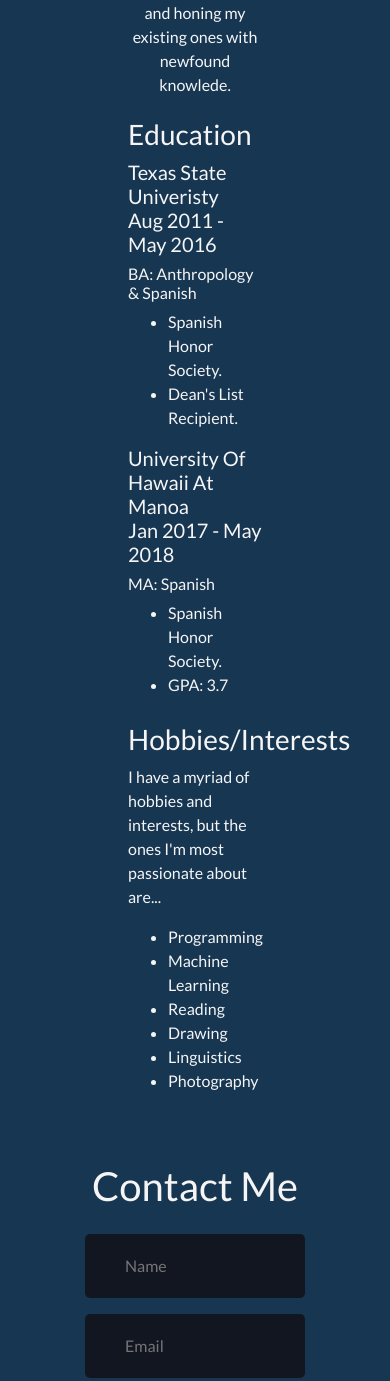
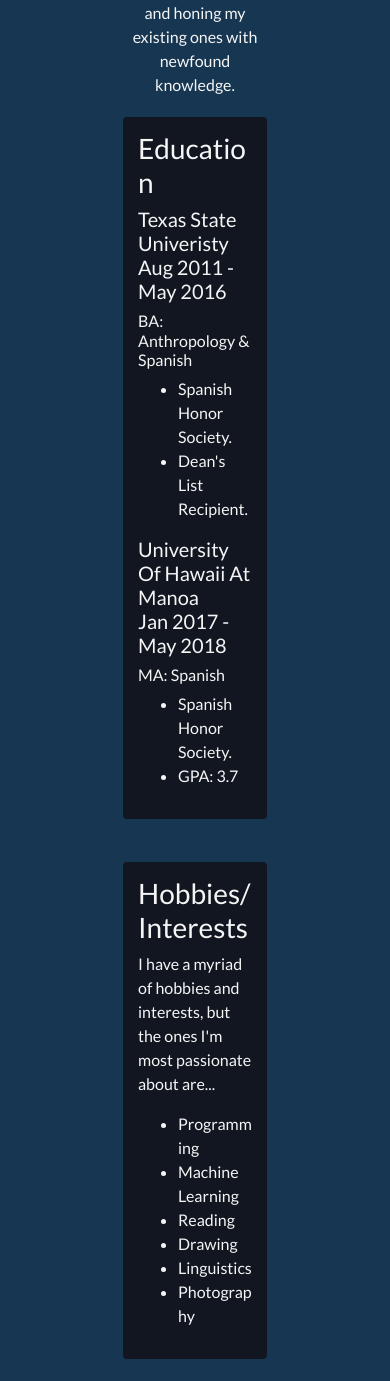
Before and after one commit to angelo93/portfolio-v2, a plain HTML site: page index.html in a window 390 px wide. Shown: the part 4862-6243 px from the top of the page. Drawn offline with Linux system fonts and the light colour scheme.

Commit message:
Make about me more responsive

```diff
--- a/css/style.css
+++ b/css/style.css
@@ -324,6 +324,20 @@
   text-align: start;
   height: 100%;
   min-height: 100%;
+  background: rgb(17, 22, 32);
+  transform: none;
+  transition: none;
+}
+
+.about-card:hover {
+  transform: none;
+  transition: none;
+  background: rgb(17, 22, 32);
+  box-shadow: 0 0 10px 4px steelblue;
+}
+
+.about-card-body {
+  padding: 10px;
 }
 
 #contact {
--- a/index.html
+++ b/index.html
@@ -37,10 +37,7 @@
 						<a href="#tech-header" class="nav-link">Services</a>
 					</li>
 					<li class="nav-item">
-						<a href="#about" class="nav-link">About</a>
-					</li>
-					<li class="nav-item">
-						<a href="#contact" class="nav-link">Contact</a>
+						<a href="#contact" class="nav-link">About</a>
 					</li>
 				</ul>
 			</div>
@@ -338,15 +335,17 @@
 						<h1>About Me</h1>
 						<p>My name is Michael Navarro and I'm a passionate developer with 3+ years of coding
 							experience, but more importantly, I'm a passionate and avid learner. I thoroughly enjoy
-							learning new skills and honing my existing ones with newfound knowlede.</p>
+							learning new skills and honing my existing ones with newfound knowledge.</p>
 
 						<div class="d-md-flex h-md-100 align-items-center">
 
+							<div class="card-deck">
 								<!-- First Half -->
 
-							<div class="col-md-6 p-0 h-md-100">
-								<div class="d-md-flex h-100">
-									<div class="about-card">
+								<div class="col-lg-12 col-xl-6 p-0 h-md-100">
+									<div class="d-flex h-100 pt-1 pb-4">
+										<div class="card about-card">
+											<div class="about-card-body">
 												<h3>Education</h3>
 												<h5>Texas State Univeristy <br> Aug 2011 - May 2016</h5>
 												<h6>BA: Anthropology & Spanish</h6>
@@ -363,14 +362,17 @@
 											</div>
 										</div>
 									</div>
+								</div>
 
 								<!-- Second Half -->
 
-							<div class="col-md-6 p-0 h-md-100 ">
-								<div class="d-md-flex h-100">
-									<div class="about-card">
+								<div class="col-lg-12 col-xl-6 p-0 h-md-100 ">
+									<div class="d-flex h-100 pt-1 pb-4">
+										<div class="card about-card">
+											<div class="about-card-body">
 												<h3>Hobbies/Interests</h3>
-										<p>I have a myriad of hobbies and interests, but the ones I'm most passionate
+												<p>I have a myriad of hobbies and interests, but the ones I'm most
+													passionate
 													about are...</p>
 												<ul>
 													<li>Programming</li>
@@ -387,6 +389,8 @@
 							</div>
 						</div>
 					</div>
+				</div>
+			</div>
 
 			<!-- Second Half -->
 
@@ -394,7 +398,7 @@
 				<div class="d-md-flex align-items-center h-md-100 justify-content-center">
 					<div class="container-fluid">
 						<h1>Contact Me</h1>
-						<form class="contact-form" action="https://formspree.io/liberta9365@gmail.com" method="POST">
+						<form class="contact-form" action="https://formspree.io/navarro.michael93@gmail.com" method="POST">
 							<input type="text" name="name" class="contact-form-text" placeholder="Name">
 							<input type="email" name="email" class="contact-form-text" placeholder="Email">
 							<input type="tel" name="phone" class="contact-form-text" placeholder="Phone">
```
Lines whose indentation alone changed are shown as unchanged.
